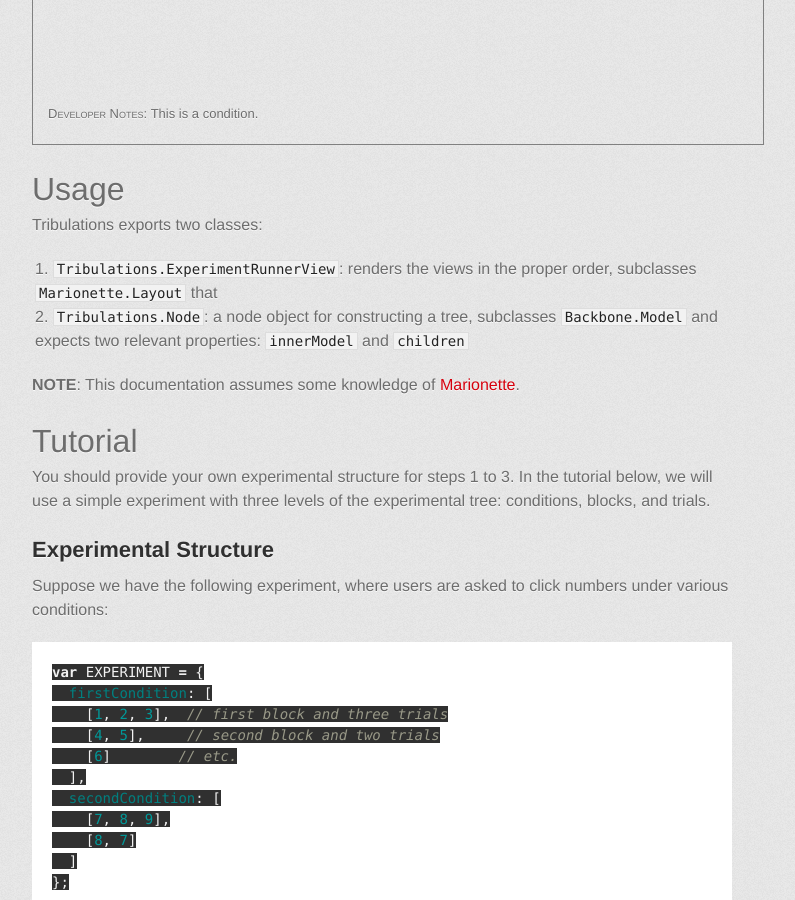
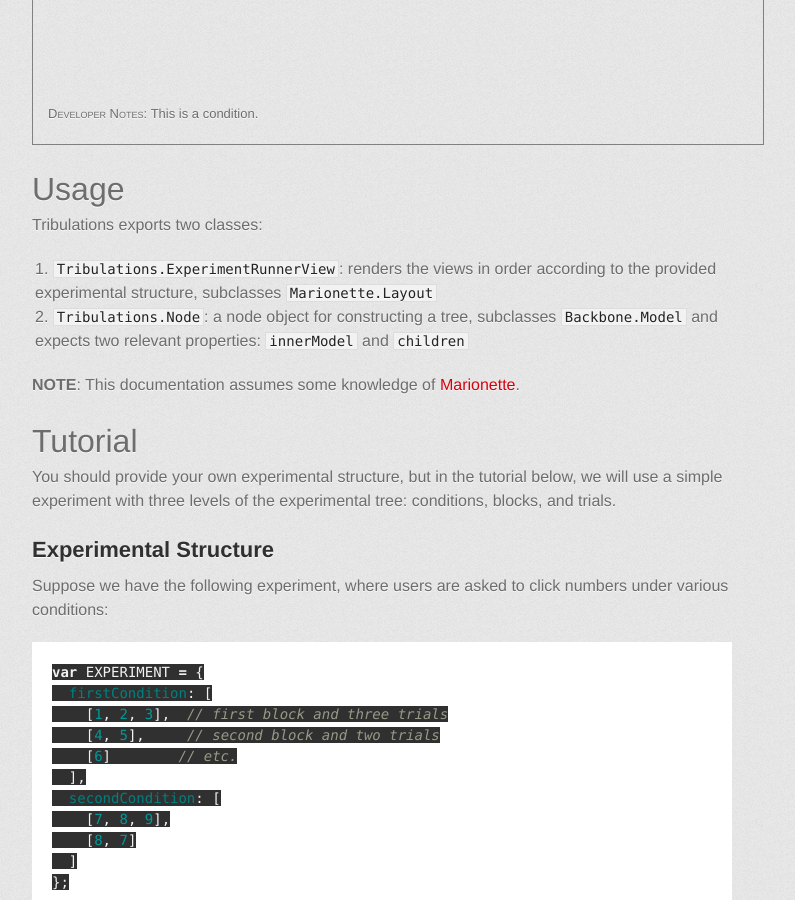
Before and after one commit to louisrli/tribulations, a Jekyll site: the page built from index.md, in a window 1280 px wide and 900 px high, scrolled down 1944 px. Shown: the whole window, without its empty margins (258-1053 px from the left). Built offline with Jekyll 4.4.1, drawn with Linux system fonts in a browser that asks for light colours; some web fonts are replaced; Markdown is read by kramdown in place of the engine named in the settings.

Commit message:
Fixed various typoes

```diff
--- a/index.md
+++ b/index.md
@@ -61,14 +61,14 @@ Usage
 
 Tribulations exports two classes:
 
-1. `Tribulations.ExperimentRunnerView`: renders the views in the proper order, subclasses [`Marionette.Layout`](https://github.com/marionettejs/backbone.marionette/blob/master/docs/marionette.layout.md) that
+1. `Tribulations.ExperimentRunnerView`: renders the views in order according to the provided experimental structure, subclasses [`Marionette.Layout`](https://github.com/marionettejs/backbone.marionette/blob/master/docs/marionette.layout.md)
 2. `Tribulations.Node`: a node object for constructing a tree, subclasses [`Backbone.Model`](http://backbonejs.org/#Model) and expects two relevant properties: `innerModel` and `children`
 
 **NOTE**: This documentation assumes some knowledge of [Marionette](http://marionettejs.com/).
 
 Tutorial
 ============
-You should provide your own experimental structure for steps 1 to 3. In the tutorial below, we will use a simple experiment with three levels of the experimental tree: conditions, blocks, and trials.
+You should provide your own experimental structure, but in the tutorial below, we will use a simple experiment with three levels of the experimental tree: conditions, blocks, and trials.
 
 Experimental Structure
 -------------------------
```
